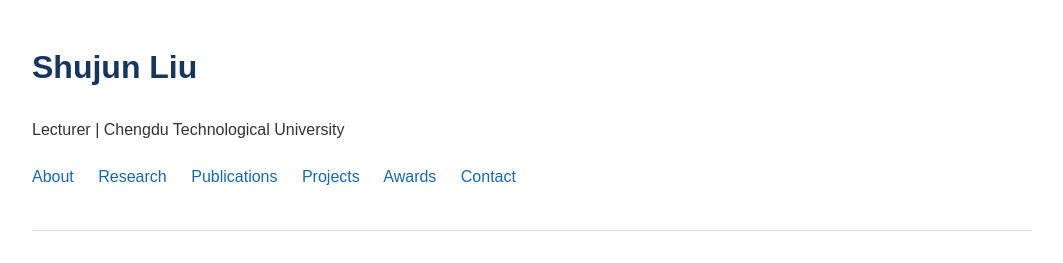
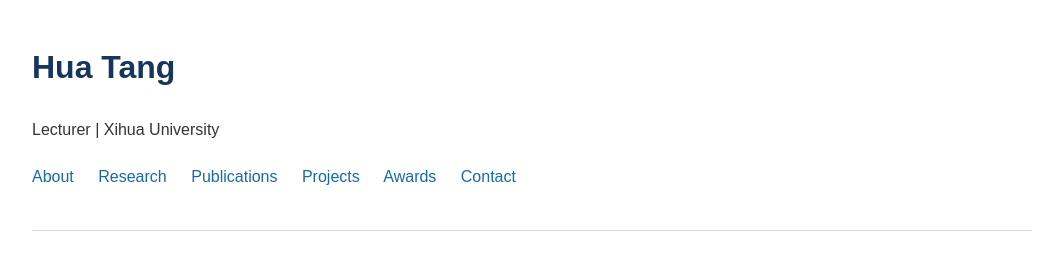
Before and after one commit to Thd-Doris/Thd-Doris.github.io, a plain HTML site: page index.html in a window 1280 px wide. Shown: the top 263 px of the page, without its empty margins (108-1171 px from the left). Drawn offline with Linux system fonts and the light colour scheme.

Commit message:
Update index.html

```diff
--- a/index.html
+++ b/index.html
@@ -4,7 +4,7 @@
 <head>
 <meta charset="UTF-8">
 <meta name="viewport" content="width=device-width, initial-scale=1.0">
-<title>Shujun Liu | Academic Homepage</title>
+<title>Hua Hua | Academic Homepage</title>
 
 <style>
 body {
@@ -67,8 +67,8 @@ nav a {
 <body>
 
 <header>
-    <h1>Shujun Liu</h1>
-    <p>Lecturer | Chengdu Technological University</p>
+    <h1>Hua Tang</h1>
+    <p>Lecturer | Xihua University</p>
     <nav>
         <a href="#about">About</a>
         <a href="#research">Research</a>
```
